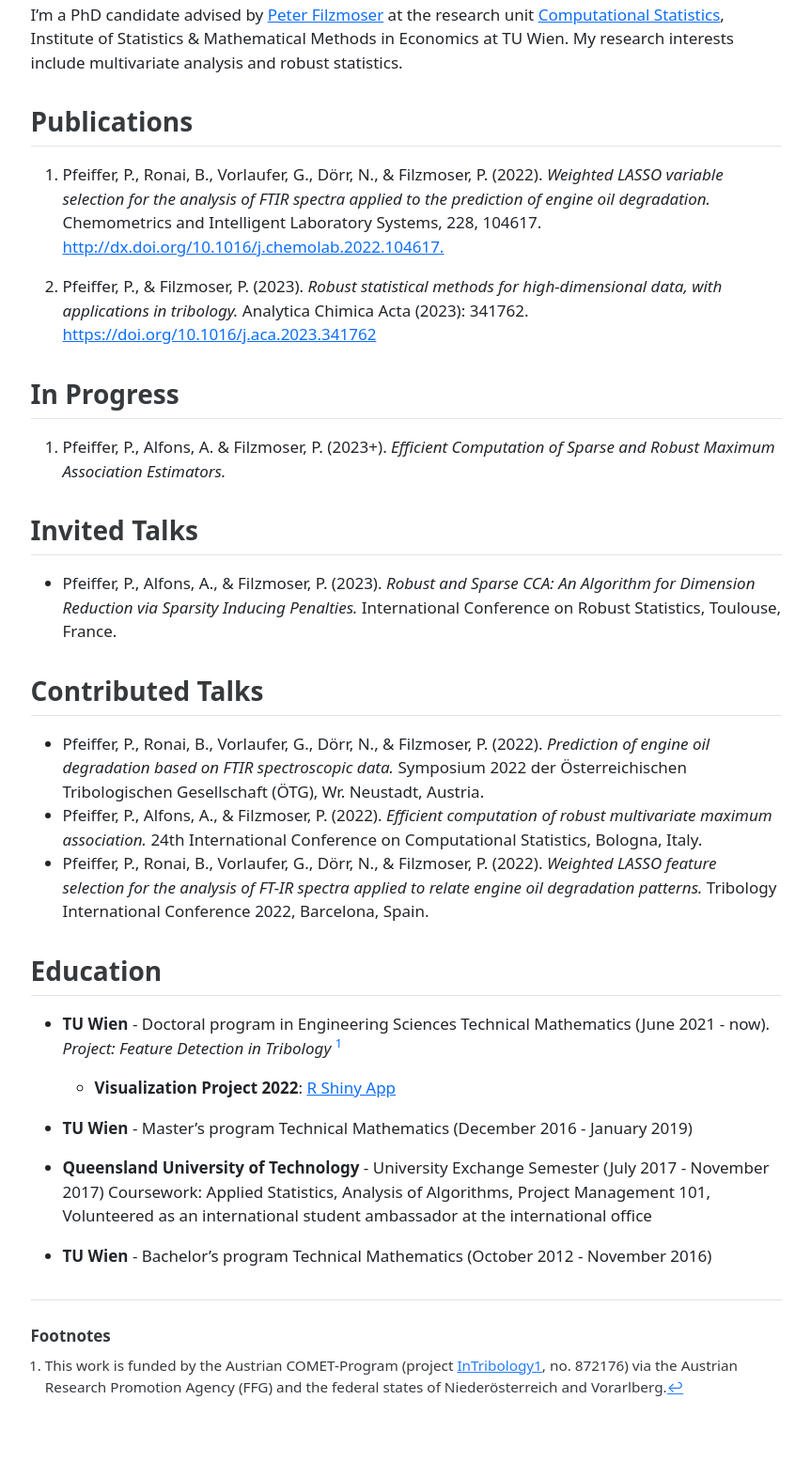
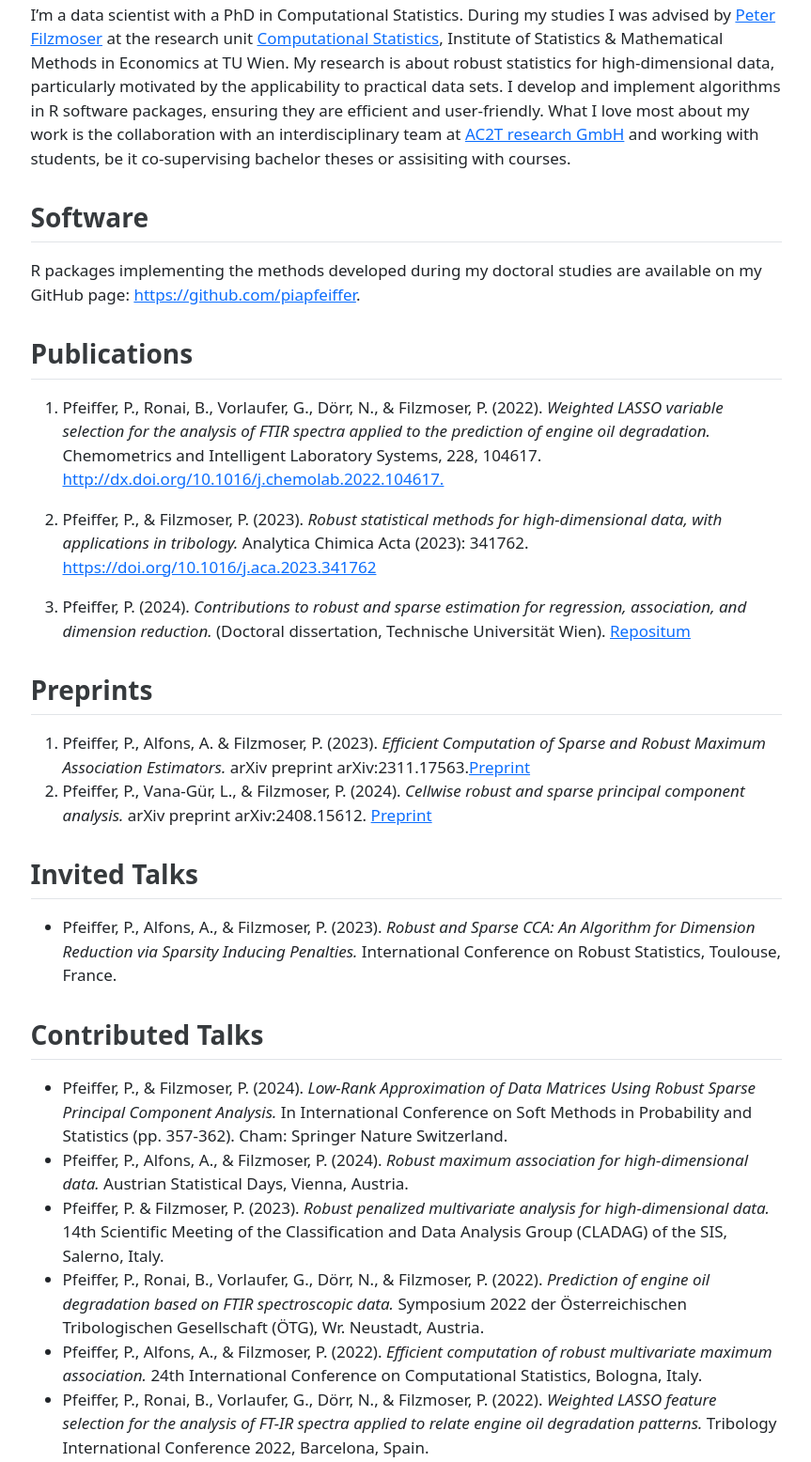
Before and after one commit to piapfeiffer/piapfeiffer.github.io, a plain HTML site: page index.html in a window 1280 px wide. Shown: the part 71-1627 px from the top of the page at 94% size, without its empty margins (208-1071 px from the left). Drawn offline with Linux system fonts and the light colour scheme.

Commit message:
update nov24_2

```diff
--- a/index.html
+++ b/index.html
@@ -60,18 +60,24 @@ ul.task-list li input[type="checkbox"] {
 
 </header>
 
-<p>I’m a PhD candidate advised by <a href="https://cstat.tuwien.ac.at/">Peter Filzmoser</a> at the research unit <a href="https://www.tuwien.at/mg/cstat">Computational Statistics</a>, Institute of Statistics &amp; Mathematical Methods in Economics at TU Wien. My research interests include multivariate analysis and robust statistics.</p>
+<p>I’m a data scientist with a PhD in Computational Statistics. During my studies I was advised by <a href="https://cstat.tuwien.ac.at/">Peter Filzmoser</a> at the research unit <a href="https://www.tuwien.at/mg/cstat">Computational Statistics</a>, Institute of Statistics &amp; Mathematical Methods in Economics at TU Wien. My research is about robust statistics for high-dimensional data, particularly motivated by the applicability to practical data sets. I develop and implement algorithms in R software packages, ensuring they are efficient and user-friendly. What I love most about my work is the collaboration with an interdisciplinary team at <a href="https://www.ac2t.at/">AC2T research GmbH</a> and working with students, be it co-supervising bachelor theses or assisiting with courses.</p>
+<section id="software" class="level2">
+<h2 class="anchored" data-anchor-id="software">Software</h2>
+<p>R packages implementing the methods developed during my doctoral studies are available on my GitHub page: <a href="https://github.com/piapfeiffer">https://github.com/piapfeiffer</a>.</p>
+</section>
 <section id="publications" class="level2">
 <h2 class="anchored" data-anchor-id="publications">Publications</h2>
 <ol type="1">
 <li><p>Pfeiffer, P., Ronai, B., Vorlaufer, G., Dörr, N., &amp; Filzmoser, P. (2022). <em>Weighted LASSO variable selection for the analysis of FTIR spectra applied to the prediction of engine oil degradation.</em> Chemometrics and Intelligent Laboratory Systems, 228, 104617. <a href="http://dx.doi.org/10.1016/j.chemolab.2022.104617">http://dx.doi.org/10.1016/j.chemolab.2022.104617.</a></p></li>
 <li><p>Pfeiffer, P., &amp; Filzmoser, P. (2023). <em>Robust statistical methods for high-dimensional data, with applications in tribology.</em> Analytica Chimica Acta (2023): 341762. <a href="https://doi.org/10.1016/j.aca.2023.341762">https://doi.org/10.1016/j.aca.2023.341762</a></p></li>
+<li><p>Pfeiffer, P. (2024). <em>Contributions to robust and sparse estimation for regression, association, and dimension reduction.</em> (Doctoral dissertation, Technische Universität Wien). <a href="https://repositum.tuwien.at/bitstream/20.500.12708/199573/1/Pfeiffer%20Pia%20-%202024%20-%20Contributions%20to%20robust%20and%20sparse%20estimation%20for...pdf">Repositum</a></p></li>
 </ol>
 </section>
-<section id="in-progress" class="level2">
-<h2 class="anchored" data-anchor-id="in-progress">In Progress</h2>
+<section id="preprints" class="level2">
+<h2 class="anchored" data-anchor-id="preprints">Preprints</h2>
 <ol type="1">
-<li>Pfeiffer, P., Alfons, A. &amp; Filzmoser, P. (2023+). <em>Efficient Computation of Sparse and Robust Maximum Association Estimators.</em></li>
+<li>Pfeiffer, P., Alfons, A. &amp; Filzmoser, P. (2023). <em>Efficient Computation of Sparse and Robust Maximum Association Estimators.</em> arXiv preprint arXiv:2311.17563.<a href="https://arxiv.org/pdf/2311.17563">Preprint</a></li>
+<li>Pfeiffer, P., Vana-Gür, L., &amp; Filzmoser, P. (2024). <em>Cellwise robust and sparse principal component analysis.</em> arXiv preprint arXiv:2408.15612. <a href="https://arxiv.org/pdf/2408.15612">Preprint</a></li>
 </ol>
 </section>
 <section id="invited-talks" class="level2">
@@ -83,6 +89,9 @@ ul.task-list li input[type="checkbox"] {
 <section id="contributed-talks" class="level2">
 <h2 class="anchored" data-anchor-id="contributed-talks">Contributed Talks</h2>
 <ul>
+<li>Pfeiffer, P., &amp; Filzmoser, P. (2024). <em>Low-Rank Approximation of Data Matrices Using Robust Sparse Principal Component Analysis.</em> In International Conference on Soft Methods in Probability and Statistics (pp.&nbsp;357-362). Cham: Springer Nature Switzerland.</li>
+<li>Pfeiffer, P., Alfons, A., &amp; Filzmoser, P. (2024). <em>Robust maximum association for high-dimensional data.</em> Austrian Statistical Days, Vienna, Austria.</li>
+<li>Pfeiffer, P. &amp; Filzmoser, P. (2023). <em>Robust penalized multivariate analysis for high-dimensional data.</em> 14th Scientific Meeting of the Classification and Data Analysis Group (CLADAG) of the SIS, Salerno, Italy.</li>
 <li>Pfeiffer, P., Ronai, B., Vorlaufer, G., Dörr, N., &amp; Filzmoser, P. (2022). <em>Prediction of engine oil degradation based on FTIR spectroscopic data.</em> Symposium 2022 der Österreichischen Tribologischen Gesellschaft (ÖTG), Wr. Neustadt, Austria.</li>
 <li>Pfeiffer, P., Alfons, A., &amp; Filzmoser, P. (2022). <em>Efficient computation of robust multivariate maximum association.</em> 24th International Conference on Computational Statistics, Bologna, Italy.</li>
 <li>Pfeiffer, P., Ronai, B., Vorlaufer, G., Dörr, N., &amp; Filzmoser, P. (2022). <em>Weighted LASSO feature selection for the analysis of FT-IR spectra applied to relate engine oil degradation patterns.</em> Tribology International Conference 2022, Barcelona, Spain.</li>
@@ -91,8 +100,9 @@ ul.task-list li input[type="checkbox"] {
 <section id="education" class="level2">
 <h2 class="anchored" data-anchor-id="education">Education</h2>
 <ul>
-<li><p><strong>TU Wien</strong> - Doctoral program in Engineering Sciences Technical Mathematics (June 2021 - now). <em>Project: Feature Detection in Tribology</em> <a href="#fn1" class="footnote-ref" id="fnref1" role="doc-noteref"><sup>1</sup></a></p>
+<li><strong>TU Wien</strong> - Doctoral program in Engineering Sciences Technical Mathematics (June 2021 - June 2024). <em>Project: Feature Detection in Tribology</em> <a href="#fn1" class="footnote-ref" id="fnref1" role="doc-noteref"><sup>1</sup></a>
 <ul>
+<li><strong>Dissertation</strong>: <em>Contributions to robust and sparse estimation for regression, association, and dimension reduction.</em> <a href="https://repositum.tuwien.at/bitstream/20.500.12708/199573/1/Pfeiffer%20Pia%20-%202024%20-%20Contributions%20to%20robust%20and%20sparse%20estimation%20for...pdf">Repositum</a></li>
 <li><strong>Visualization Project 2022</strong>: <a href="https://u15sp1-piapfeiffer.shinyapps.io/londontube_shiny_app/">R Shiny App</a></li>
 </ul></li>
 </ul>
@@ -107,7 +117,7 @@ ul.task-list li input[type="checkbox"] {
 <div id="quarto-appendix" class="default"><section id="footnotes" class="footnotes footnotes-end-of-document" role="doc-endnotes"><h2 class="anchored quarto-appendix-heading">Footnotes</h2>
 
 <ol>
-<li id="fn1"><p>This work is funded by the Austrian COMET-Program (project <a href="https://projekte.ffg.at/projekt/3228396">InTribology1</a>, no. 872176) via the Austrian Research Promotion Agency (FFG) and the federal states of Niederösterreich and Vorarlberg.<a href="#fnref1" class="footnote-back" role="doc-backlink">↩︎</a></p></li>
+<li id="fn1"><p>This work is funded by the Austrian COMET-Program (project <a href="https://projekte.ffg.at/projekt/3228396">InTribology1</a>, no. 872176, and <a href="https://projekte.ffg.at/projekt/4902165">InTribology2</a>, no. 906860) via the Austrian Research Promotion Agency (FFG) and the federal states of Niederösterreich and Vorarlberg.<a href="#fnref1" class="footnote-back" role="doc-backlink">↩︎</a></p></li>
 </ol>
 </section></div></main>
 <!-- /main column -->
```
